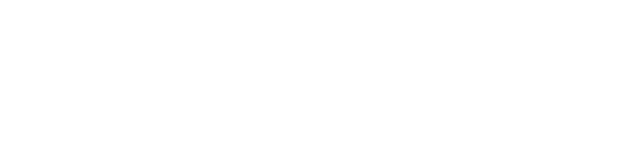
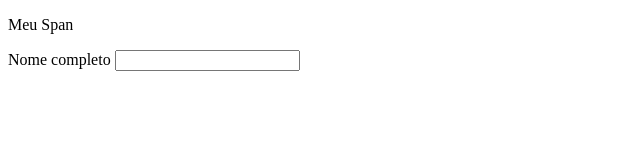
Before and after one commit to merciamarquesdev/Frontend-Angular, a plain HTML site: page 1004/aula-02/index-01.html in a window 1280 px wide. Shown: the whole page, without its empty margins (0-640 px from the left). Drawn offline with Linux system fonts and the light colour scheme.

Commit message:
updating

```diff
--- a/1004/aula-02/index-01.html
+++ b/1004/aula-02/index-01.html
@@ -1,11 +1,16 @@
 <!DOCTYPE html>
-<html lang="en">
+<html lang="pt-br">
 <head>
     <meta charset="UTF-8">
     <meta name="viewport" content="width=device-width, initial-scale=1.0">
-    <title>Document</title>
+    <title>Banana</title>
+
 </head>
 <body>
-
+    <span>
+        <p>Meu Span</p>
+        <label for = "nome-completo">Nome completo</label>
+        <input type="text" id="nome-completo">
+    </span>
 </body>
 </html>
```
